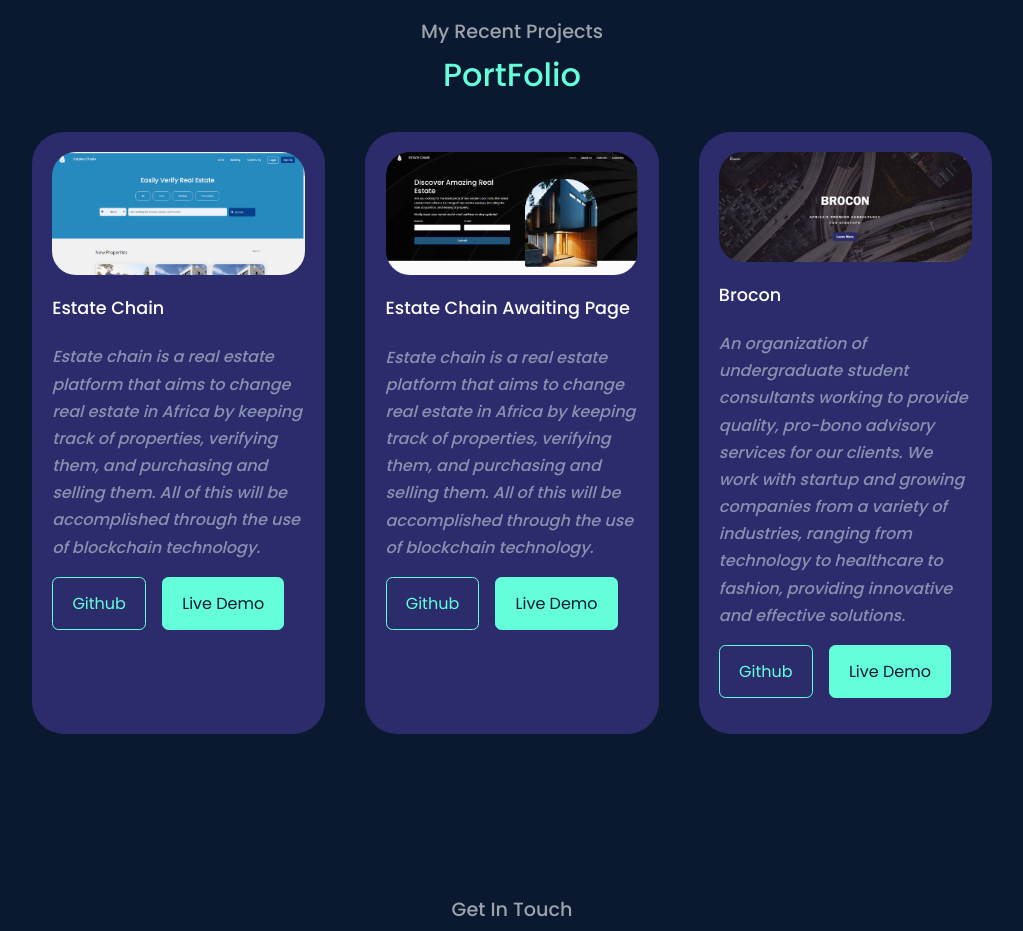
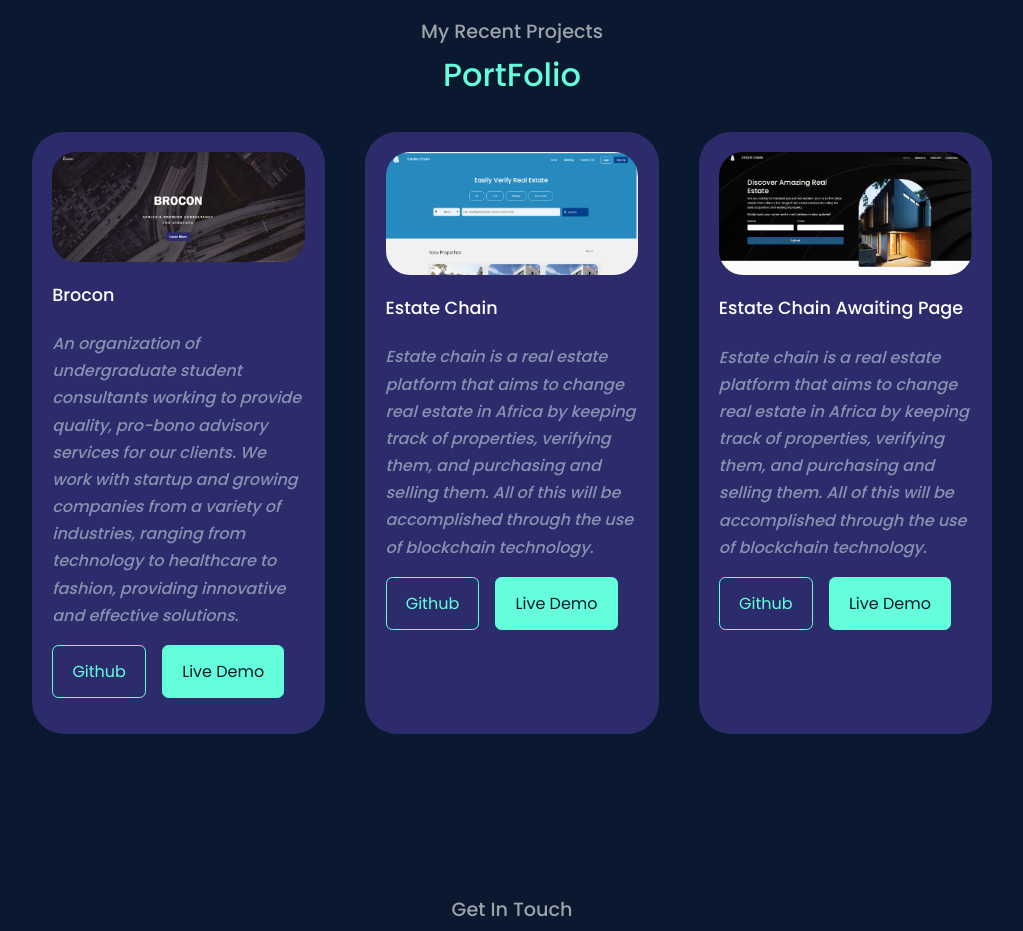
Before and after one commit to Obadara16/portfolio, a React (Create React App) app: page / in a window 1280 px wide. Shown: the part 3380-4311 px from the top of the page, without its empty margins (128-1151 px from the left). Built offline with nearby package versions, Linux system fonts and the light colour scheme.

Commit message:
github links added

```diff
--- a/src/data.js
+++ b/src/data.js
@@ -5,26 +5,27 @@ import IMG3 from './assets/portfolio3.png'
 export const data = [
     {
         id: 1,
-        image: IMG1,
-        title: 'Estate Chain',
-        description: 'Estate chain is a real estate platform that aims to change real estate in Africa by keeping track of properties, verifying them, and purchasing and selling them. All of this will be accomplished through the use of blockchain technology.',
-        github: 'https://github.com/Obadara16',
-        demo: 'https://herokuapp.com'
+        image: IMG3,
+        title: 'Brocon',
+        description: 'An organization of undergraduate student consultants working to provide quality, pro-bono advisory services for our clients. We work with startup and growing companies from a variety of industries, ranging from technology to healthcare to fashion, providing innovative and effective solutions.',
+        github: 'https://github.com/Obadara16/Brocon',
+        demo: 'https://roqbrocon.herokuapp.com'
     },
     {
         id: 2,
+        image: IMG1,
+        title: 'Estate Chain',
+        description: 'Estate chain is a real estate platform that aims to change real estate in Africa by keeping track of properties, verifying them, and purchasing and selling them. All of this will be accomplished through the use of blockchain technology. ',
+        github: 'https://github.com/Obadara16',
+        demo: 'In Development'
+    },
+    {
+        id: 3,
         image: IMG2,
         title: 'Estate Chain Awaiting Page',
         description: 'Estate chain is a real estate platform that aims to change real estate in Africa by keeping track of properties, verifying them, and purchasing and selling them. All of this will be accomplished through the use of blockchain technology.',
         github: 'https://github.com/Obadara16',
-        demo: 'https://herokuapp.com'
-    },
-    {
-        id: 3,
-        image: IMG3,
-        title: 'Brocon',
-        description: 'An organization of undergraduate student consultants working to provide quality, pro-bono advisory services for our clients. We work with startup and growing companies from a variety of industries, ranging from technology to healthcare to fashion, providing innovative and effective solutions.',
-        github: 'https://github.com/Obadara16',
-        demo: 'https://herokuapp.com'
+        demo: 'Not Hosted Yet'
     }
+
 ]
```
